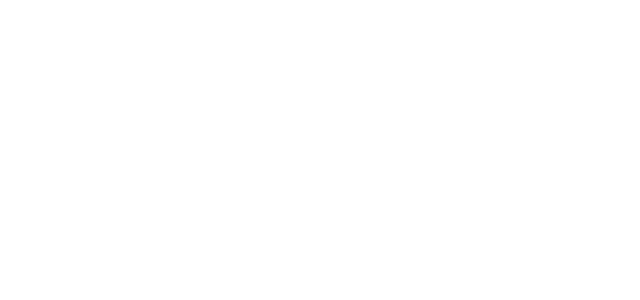
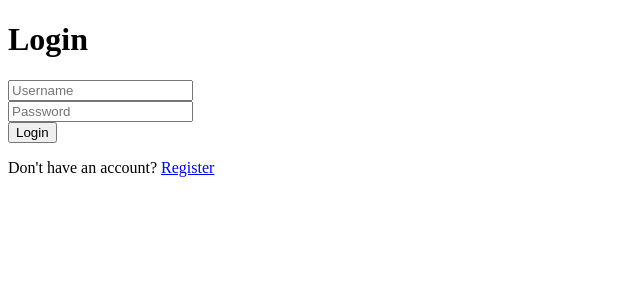
Before and after one commit to Sathira-Wijeratne/SPSH-Ecommerce-Application, a React (Create React App) app in the folder WebApplication/frontend/: page / in a window 1280 px wide. Shown: the top 300 px of the page, without its empty margins (0-640 px from the left). Built offline with nearby package versions, Linux system fonts and the light colour scheme.

Commit message:
login form structure

```diff
--- a/WebApplication/frontend/public/index.html
+++ b/WebApplication/frontend/public/index.html
@@ -24,7 +24,7 @@
       work correctly both with client-side routing and a non-root public URL.
       Learn how to configure a non-root public URL by running `npm run build`.
     -->
-    <title>React App</title>
+    <title>SPSH | Admin Portal</title>
   </head>
   <body>
     <noscript>You need to enable JavaScript to run this app.</noscript>
--- a/WebApplication/frontend/src/App.js
+++ b/WebApplication/frontend/src/App.js
@@ -1,8 +1,12 @@
 import "./App.css";
-//import { BrowserRouter as Router, Route } from "react-router-dom";
-
+import Login from './Components/LoginForm/Login'
 
 function App() {
+  return(
+    <div>
+      <Login/>
+    </div>
+  );
 
 }
 
--- /dev/null
+++ b/WebApplication/frontend/src/Components/LoginForm/Login.jsx
@@ -0,0 +1,27 @@
+import React from "react";
+import './Login.css';
+
+const Login =()=>{
+    return(
+        <div className="Wrapper">
+            <form action="">
+                <h1>Login</h1>
+                {/* username */}
+                <div className="input-box">
+                    <input type="text" placeholder="Username" required/>
+                </div>
+                {/* password */}
+                <div className="input-box">
+                    <input type="password" placeholder="Password" required/>
+                </div>
+                <button type="submit">Login</button>
+
+                <div className="register-Link">
+                    <p>Don't have an account? <a href="#">Register</a></p>
+                </div>
+            </form>
+
+        </div>
+    )
+}
+export default Login;
--- a/WebApplication/frontend/src/index.css
+++ b/WebApplication/frontend/src/index.css
@@ -1,13 +1,12 @@
+@import url('https://fonts.googleapis.com/css2?family=Poppins:ital,wght@0,100;0,200;0,300;0,400;0,500;0,600;0,700;0,800;0,900;1,100;1,200;1,300;1,400;1,500;1,600;1,700;1,800;1,900&display=swap');
+
 body {
   margin: 0;
-  font-family: -apple-system, BlinkMacSystemFont, 'Segoe UI', 'Roboto', 'Oxygen',
-    'Ubuntu', 'Cantarell', 'Fira Sans', 'Droid Sans', 'Helvetica Neue',
-    sans-serif;
+  font-family: "Poppins", sans-serif;
   -webkit-font-smoothing: antialiased;
   -moz-osx-font-smoothing: grayscale;
 }
 
 code {
-  font-family: source-code-pro, Menlo, Monaco, Consolas, 'Courier New',
-    monospace;
+  font-family: source-code-pro, Menlo, Monaco, Consolas, 'Courier New',monospace;
 }
```
Also changed, not shown: WebApplication/frontend/src/Components/LoginForm/Login.css (added).
